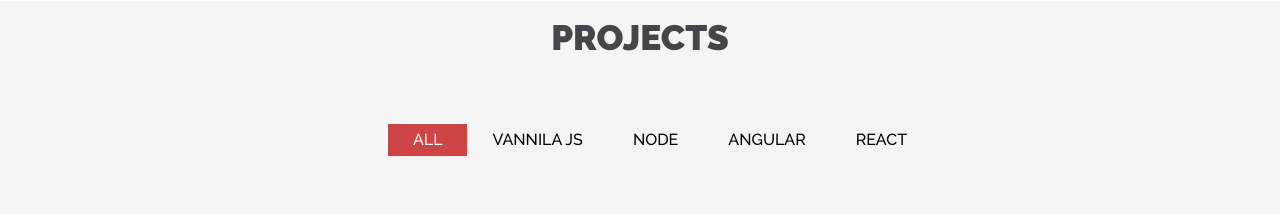
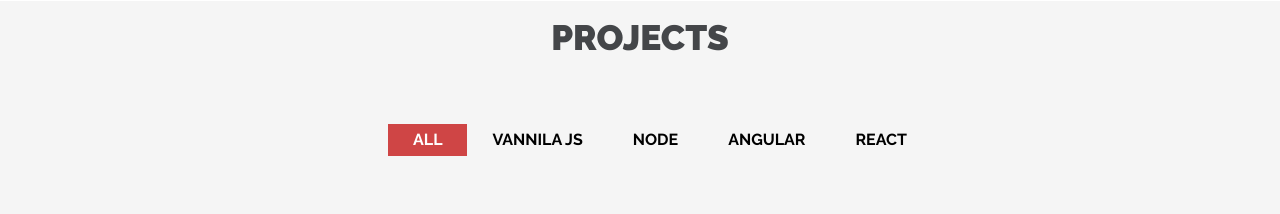
Before and after one commit to dav4thevid/angular-port-folio, an Angular app: page / in a window 1280 px wide. Shown: the part 1640-1854 px from the top of the page. Built offline with nearby package versions, Linux system fonts and the light colour scheme.

Commit message:
enhan:made anchor tag bolder

```diff
--- a/src/app/about/about.component.scss
+++ b/src/app/about/about.component.scss
@@ -43,7 +43,12 @@ ul li a {
 ul li a.active {
   background-color: rgb(207, 69, 69);
   color: #ffff;
+  font-weight: bolder;
   transition: background-color 0.7s ;
+}
+
+a{
+  font-weight: bolder;
 }
 
 .icons {
```
